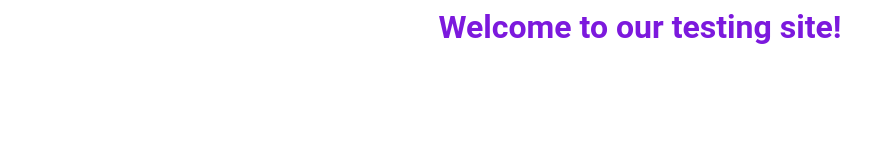
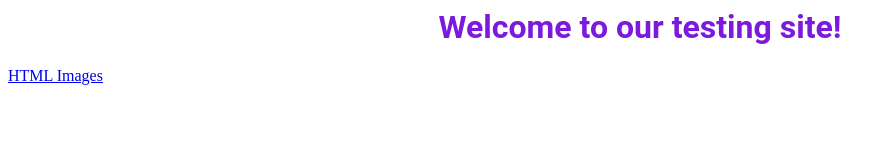
Before and after one commit to cambateman/cambateman.github.io, a plain HTML site: page index.html in a window 1280 px wide. Shown: the whole page, without its empty margins (0-894 px from the left). Drawn offline with Linux system fonts and the light colour scheme.

Commit message:
added link tag to nav to testPage.html

```diff
--- a/index.html
+++ b/index.html
@@ -16,5 +16,6 @@
 
   <body>
     <h1 style="text-align:center;">Welcome to our testing site!</h2>
+      <p><a href="testPage.html">HTML Images</a></p>
   </body>
 </html>
```
